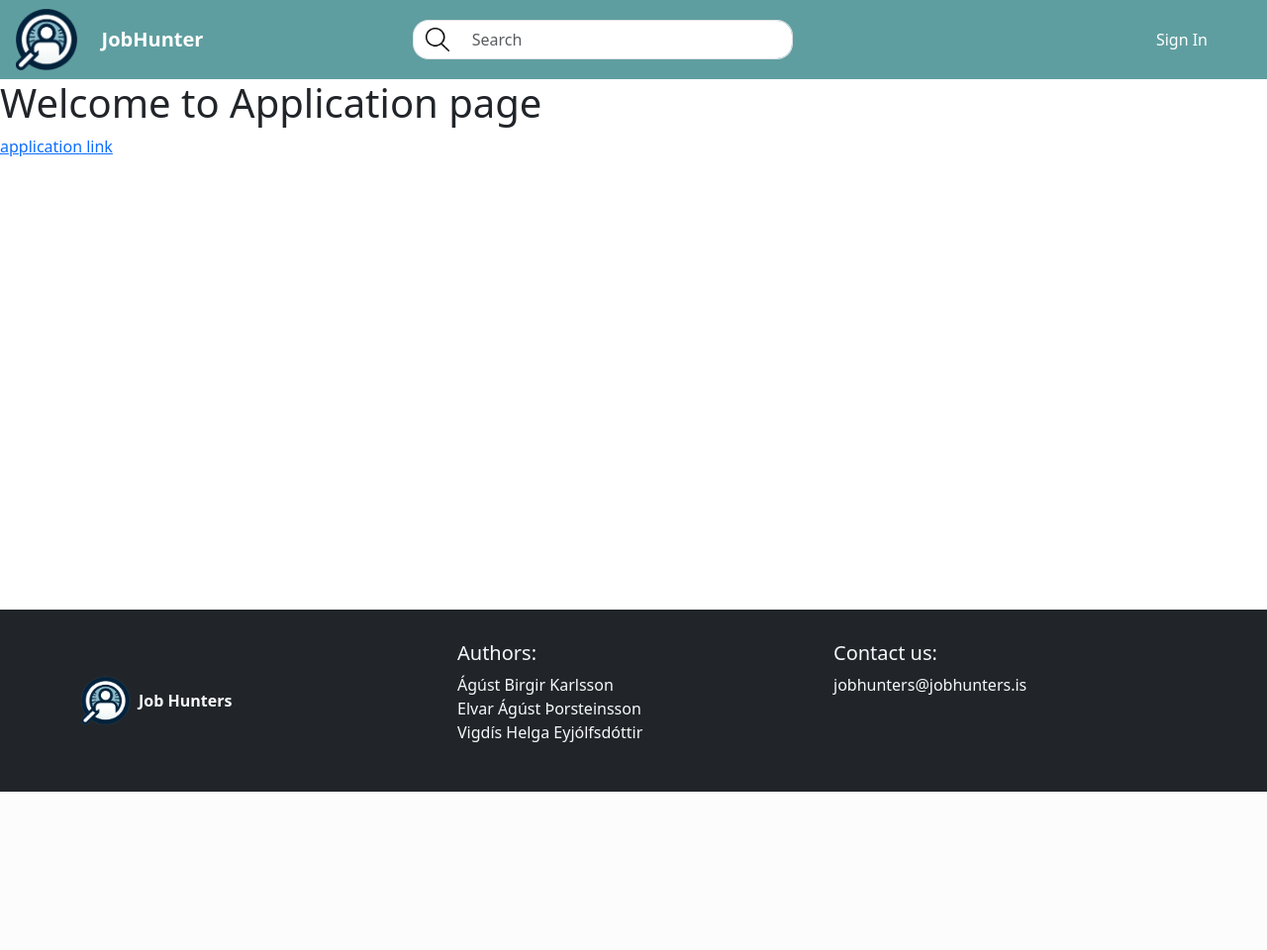
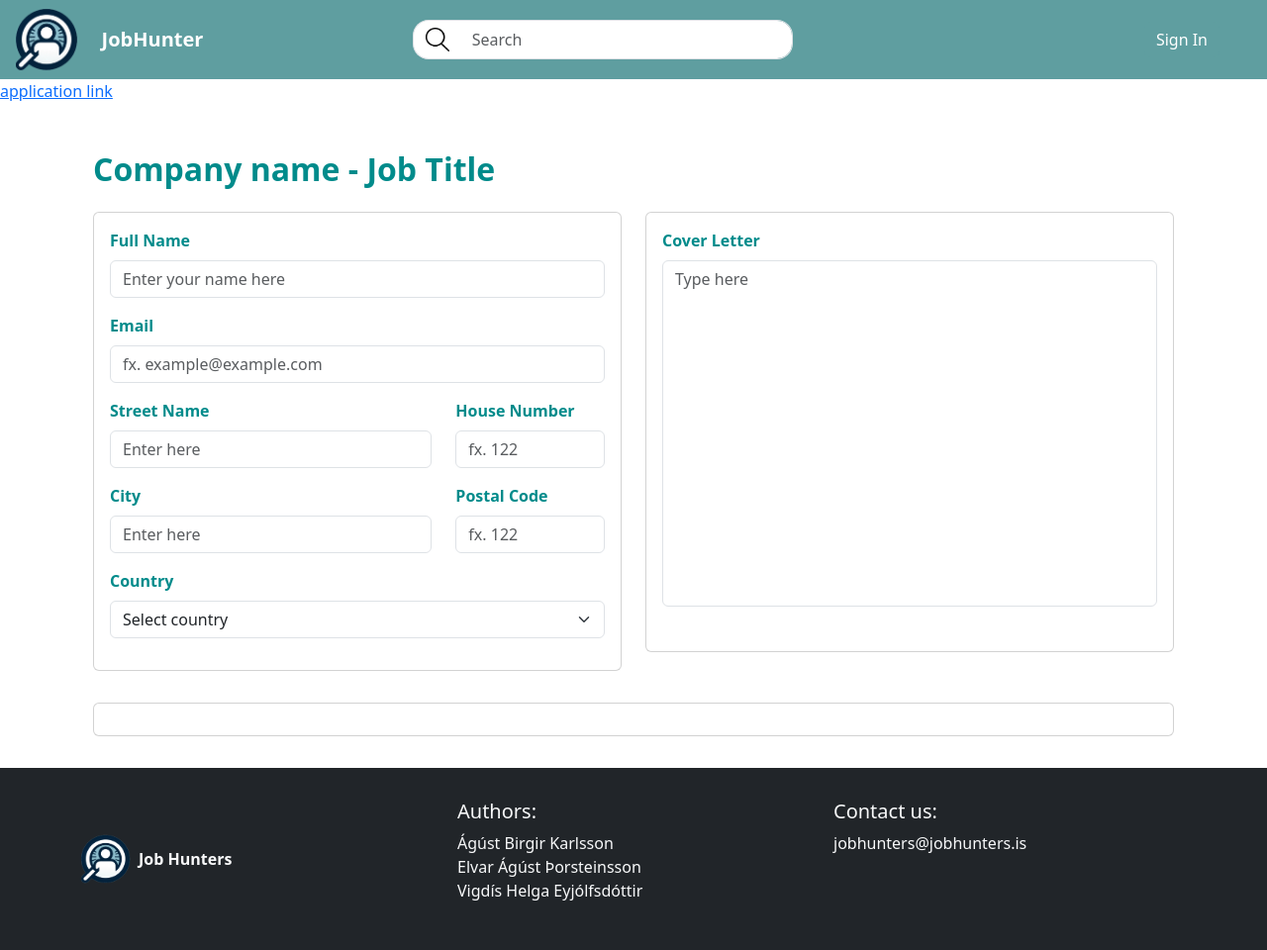
Before and after one commit to agustbirgir/Verklegt2, a Django app: page /application/ in a window 1280 px wide. Shown: the whole page at 99% size. Before the commit the page ends 800 px from the top, so only its background shows below. Run offline with Django 5.2, Linux system fonts and the light colour scheme.

Commit message:
First row in applications

```diff
--- a/Templates/JobHunter/application.html
+++ b/Templates/JobHunter/application.html
@@ -1,8 +1,89 @@
 {%  extends 'Base/base.html' %}
 {% block content %}
-    <h1> Welcome to Application page</h1>
 
     <a href="{% url 'application' %}">application link</a>
 
+    <div class="container mt-5" style="padding-bottom: 2rem">
+        <div class="container centered">
+            <h2 style="padding-bottom: 1rem; font-weight: bold; color: darkcyan">Company name - Job Title</h2>
+            <div class="row" style="padding-bottom: 2rem">
+                <div class="col">
+                    <div class="card">
+                        <div class="card-body">
+                            <form>
+                                <div class="mb-3">
+                                    <label for="fullName" class="form-label" style="font-weight: bold; color: darkcyan">Full Name</label>
+                                    <input type="text" class="form-control" id="fullName" placeholder="Enter your name here">
+                                </div>
+                                <div class="mb-3">
+                                    <label for="email" class="form-label" style="font-weight: bold; color: darkcyan">Email</label>
+                                    <input type="email" class="form-control" id="email" placeholder="fx. example@example.com">
+                                </div>
+                                <div class="row">
+                                    <div class="col-md-8">
+                                        <div class="mb-3">
+                                            <label for="streetName" class="form-label" style="font-weight: bold; color: darkcyan">Street Name</label>
+                                            <input type="text" class="form-control" id="streetName" placeholder="Enter here">
+                                        </div>
+                                    </div>
+                                    <div class="col-md-4">
+                                        <div class="mb-3">
+                                            <label for="houseNr" class="form-label" style="font-weight: bold; color: darkcyan">House Number</label>
+                                            <input type="number" class="form-control" id="houseNr" placeholder="fx. 122">
+                                        </div>
+                                    </div>
+                                </div>
+                                <div class="row">
+                                    <div class="col-md-8">
+                                        <div class="mb-3">
+                                            <label for="city" class="form-label" style="font-weight: bold; color: darkcyan">City</label>
+                                            <input type="text" class="form-control" id="city" placeholder="Enter here">
+                                        </div>
+                                    </div>
+                                    <div class="col-md-4">
+                                        <div class="mb-3">
+                                            <label for="postalCode" class="form-label" style="font-weight: bold; color: darkcyan">Postal Code</label>
+                                            <input type="number" class="form-control" id="postalCode" placeholder="fx. 122">
+                                        </div>
+                                    </div>
+                                </div>
+                                <div class="mb-3">
+                                    <label for="country" class="form-label" style="font-weight: bold; color: darkcyan">Country</label>
+                                    <select class="form-select" id="country" aria-label="Default select example">
+                                        <option selected>Select country</option>
+                                        <option value="England">England</option>
+                                        <option value="Iceland">Iceland</option>
+                                        <option value="United States">United States</option>
+                                    </select>
+                                </div>
+                            </form>
+                        </div>
+                    </div>
+                </div>
+                <div class="col">
+                    <div class="card">
+                        <div class="card-body">
+                            <form>
+                                <div class="mb-3" style="padding-bottom: .80rem">
+                                    <label for="coverLetter" class="form-label" style="font-weight: bold; color: darkcyan">Cover Letter</label>
+                                    <textarea class="form-control" id="coverLetter" rows="14" placeholder="Type here" style="resize: none"></textarea>
+                                </div>
+                            </form>
+                        </div>
+                    </div>
+                </div>
+            </div>
+            <div class="row">
+                <div class="col">
+                    <div class="card">
+                        <div class="card-body">
+                            <form>
 
+                            </form>
+                        </div>
+                    </div>
+                </div>
+            </div>
+        </div>
+    </div>
 {% endblock %}
```
